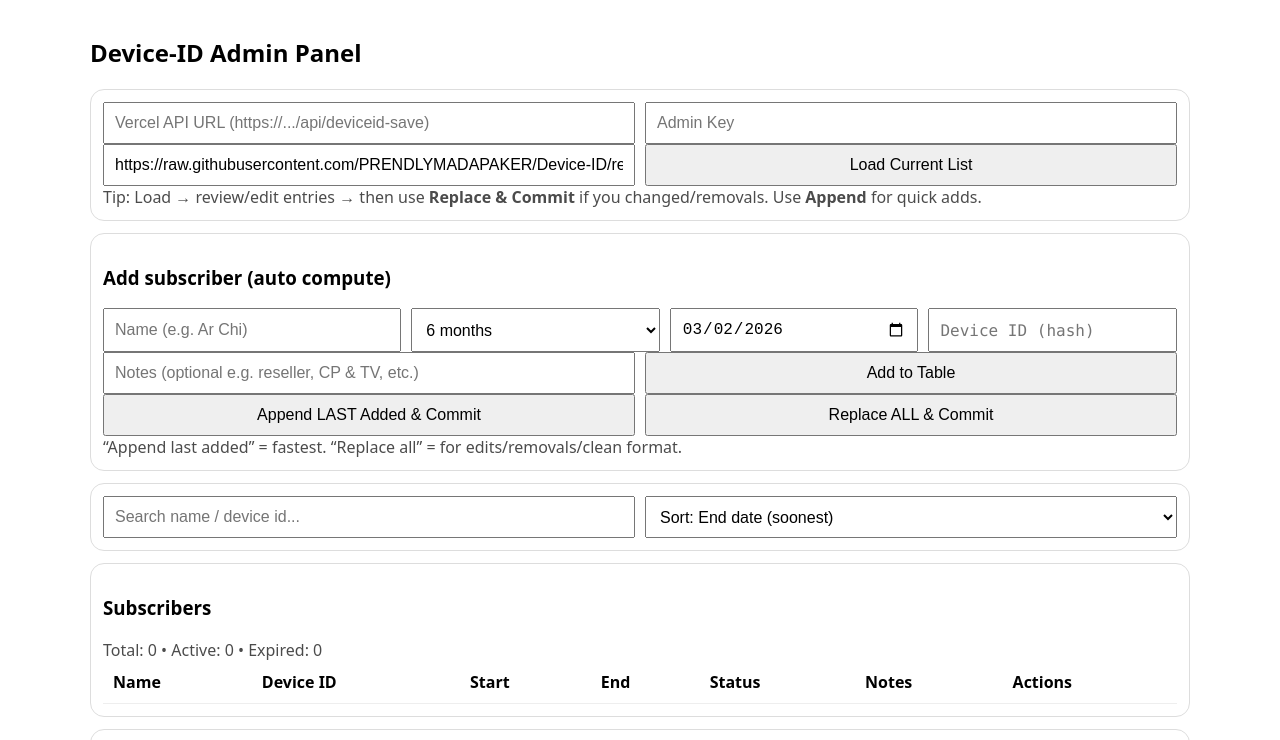
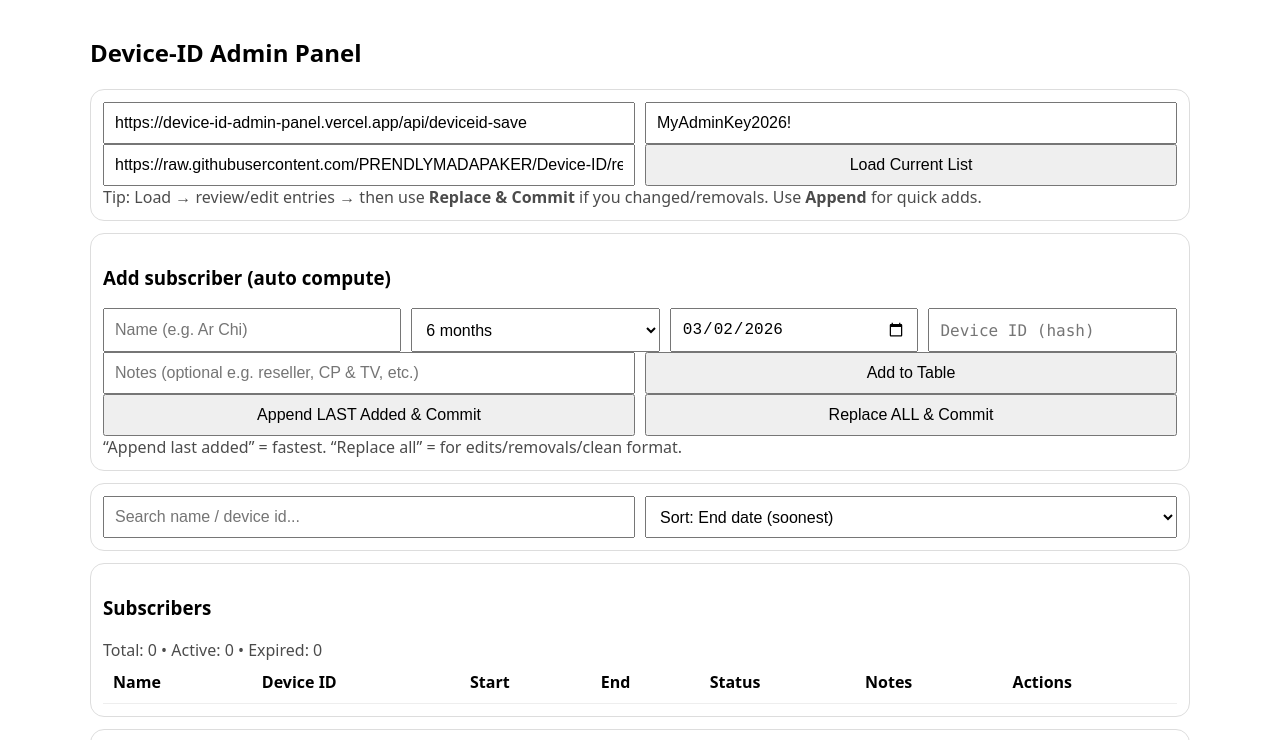
Before and after one commit to PRENDLYMADAPAKER/Device-ID-admin-panel, a plain HTML site: page index.html in a window 1280 px wide. Shown: the top 740 px of the page. Drawn offline with Linux system fonts and the light colour scheme.

Commit message:
Set default values for API URL and Admin Key

```diff
--- a/index.html
+++ b/index.html
@@ -31,8 +31,8 @@
 
 <div class="card">
   <div class="row">
-    <input id="apiUrl" placeholder="Vercel API URL (https://.../api/deviceid-save)">
-    <input id="adminKey" placeholder="Admin Key">
+    <input id="apiUrl" value="https://device-id-admin-panel.vercel.app/api/deviceid-save">
+    <input id="adminKey" value="MyAdminKey2026!">
   </div>
   <div class="row">
     <input id="rawUrl" value="https://raw.githubusercontent.com/PRENDLYMADAPAKER/Device-ID/refs/heads/main/Device%20ID" placeholder="Raw URL (read list)">
```
